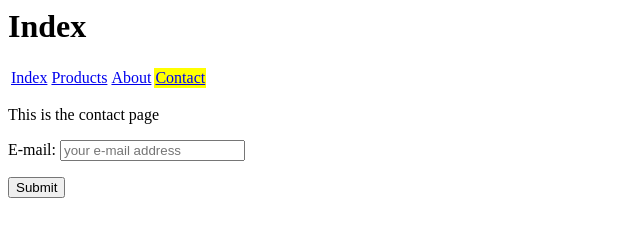
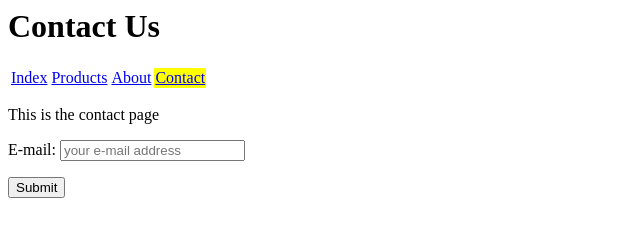
Before and after one commit to ankona/staticsite, a plain HTML site: page contact.html in a window 1280 px wide. Shown: the whole page, without its empty margins (0-640 px from the left). Drawn offline with Linux system fonts and the light colour scheme.

Commit message:
Update contact.html

```diff
--- a/contact.html
+++ b/contact.html
@@ -3,7 +3,7 @@
   <title>Contact</title>
 </head>
 <body>
-  <h1>Index</h1>
+  <h1>Contact Us</h1>
   <table>
     <tr>
       <td><a href="index.html">Index</a></td>
```
